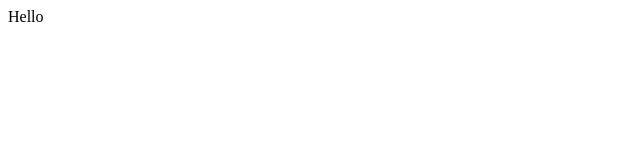
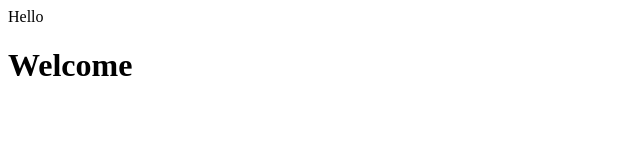
Before and after one commit to Tanmay-22/website, a plain HTML site: page index.html in a window 1280 px wide. Shown: the whole page, without its empty margins (0-640 px from the left). Drawn offline with Linux system fonts and the light colour scheme.

Commit message:
New header
Basic changes

```diff
--- a/index.html
+++ b/index.html
@@ -1 +1,2 @@
 <div>Hello</div>
+<h1>Welcome</h1>
```
